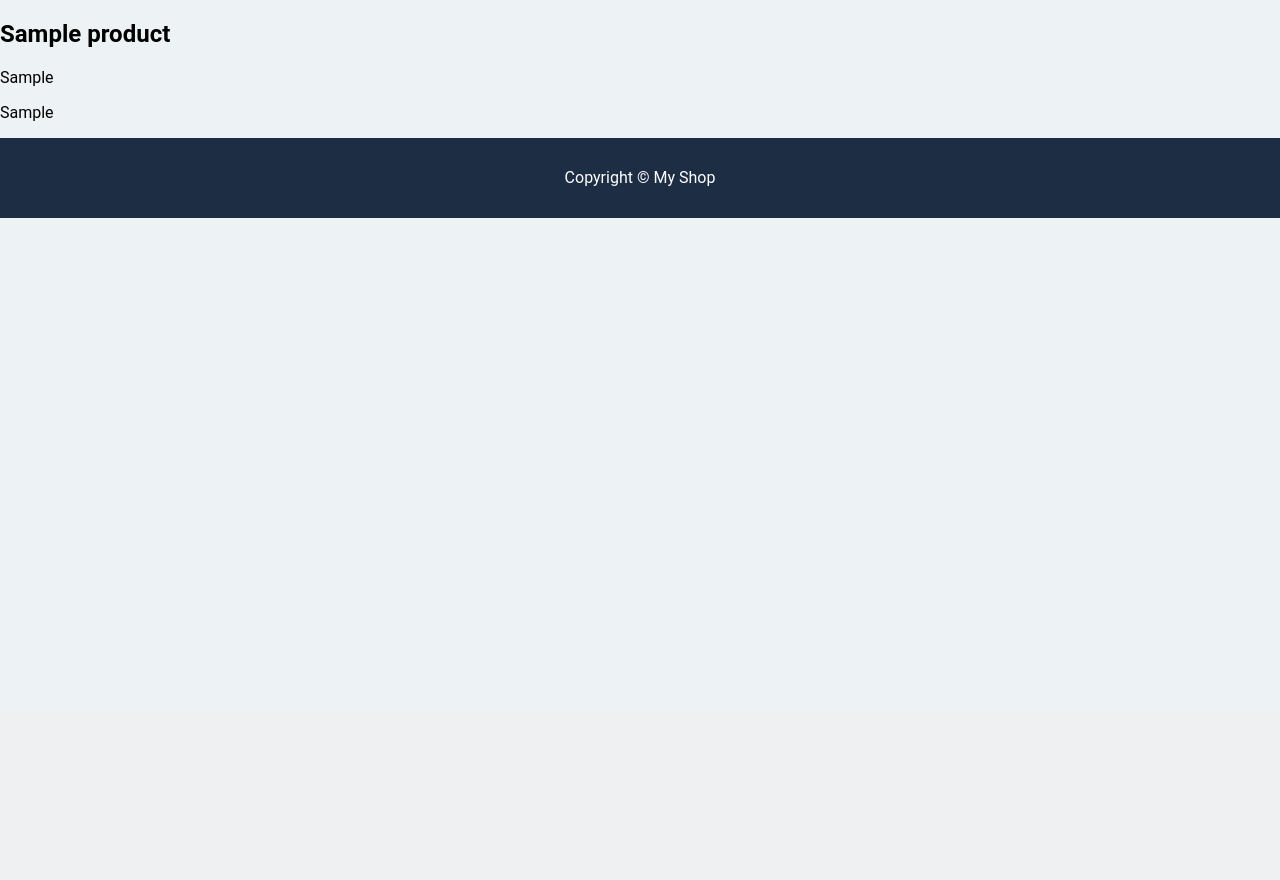
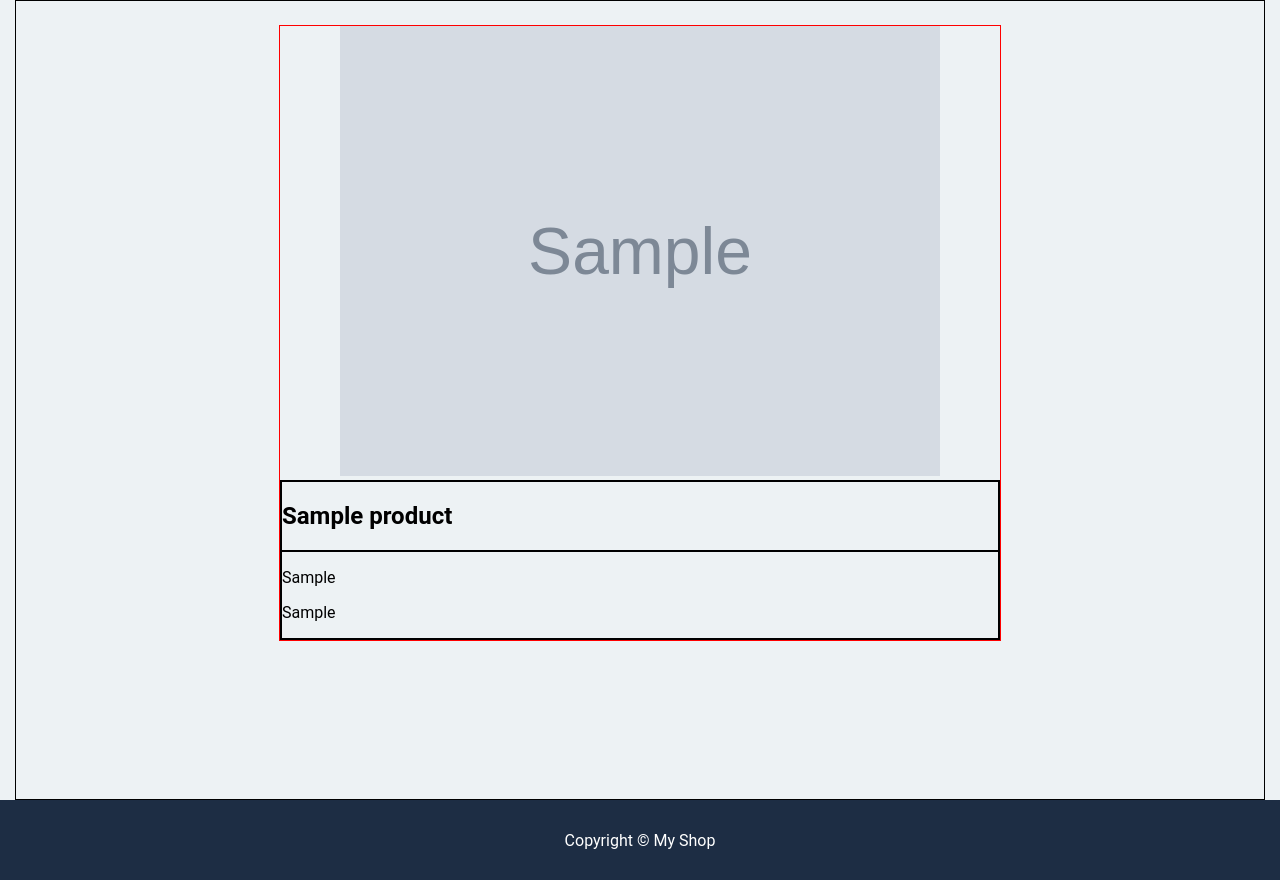
Before and after one commit to tofikvel/Full-Stack-Web-App, a Node server app: page /products/600000000000000000000001 in a window 1280 px wide. Shown: the part 88-968 px from the top of the page. Before the commit the page ends 306 px from the top, so only its background shows below. Run offline with Node 20, Linux system fonts and the light colour scheme; tables that the repository leaves empty hold one stand-in row (values such as "Sample post"); grey boxes marked "Sample" are stand-in pictures; some libraries are stand-ins or nearby versions.

Commit message:
added few css lines

```diff
--- a/public/styles.css
+++ b/public/styles.css
@@ -40,7 +40,7 @@ body {
     align-items: center;
     width: 75rem;
     padding: 1.5rem;
-    /* border: 1px solid #000; */
+    border: 1px solid #000;
 }
 
 .store-product-list {
@@ -92,6 +92,43 @@ body {
     color: #212529;
 }
 
+/* single item */
+
+.product-single-item-box {
+    max-width: 50rem;
+    width: 45rem;
+    border: 1px solid red;
+}
+
+.product-single-item-image-box {
+    width: 100%;
+    max-width: 600px;
+    margin: 0 auto;
+}
+
+.product-single-item-image {
+    width: 100%;
+    height: auto;
+}
+
+.product-single-item-body {
+    border: 1px solid #000;
+}
+
+.product-single-item-title {
+    border: 1px solid #000;
+}
+
+.product-single-item-desc {
+    border: 1px solid #000;
+}
+
+/* single item */
+
+
+
+/* cart */
+
 .cart-item-entity {
     position: relative;
     margin-bottom: 1rem;
@@ -111,6 +148,9 @@ body {
     box-shadow: 1px 2px 3px rgba(0, 0, 0, 0.2);
 }
 
+/* cart */
+
+
 .footer {
     display: flex;
     align-items: center;
--- a/views/details.ejs
+++ b/views/details.ejs
@@ -3,12 +3,22 @@
 <%- include('./partials/head.ejs')%>
 
     <body>
+
+
         <%- include('./partials/navbar.ejs')%>
-            <div class="product-single-detail">
+            <div class="product-single-item-wrapper wrapper">
+                <div class="product-single-item-content content">
+                    <div class="product-single-item-box">
+                        <div class="product-single-item-image-box">
+                            <img src=<%=product.image %> alt="product-image" class="product-single-item-image">
+                        </div>
+                        <div class="product-single-item-body">
+                            <div class="product-single-item-title">
                                 <h2>
                                     <%= product.title %>
                                 </h2>
-                <div class="desc">
+                            </div>
+                            <div class="product-single-item-desc">
                                 <p class="price-detail">
                                     <%= product.price %>
                                 </p>
@@ -17,6 +27,9 @@
                                 </p>
                             </div>
                         </div>
+                    </div>
+                </div>
+            </div>
 
             <%- include('./partials/footer.ejs')%>
     </body>
```
Lines whose indentation alone changed are shown as unchanged.
